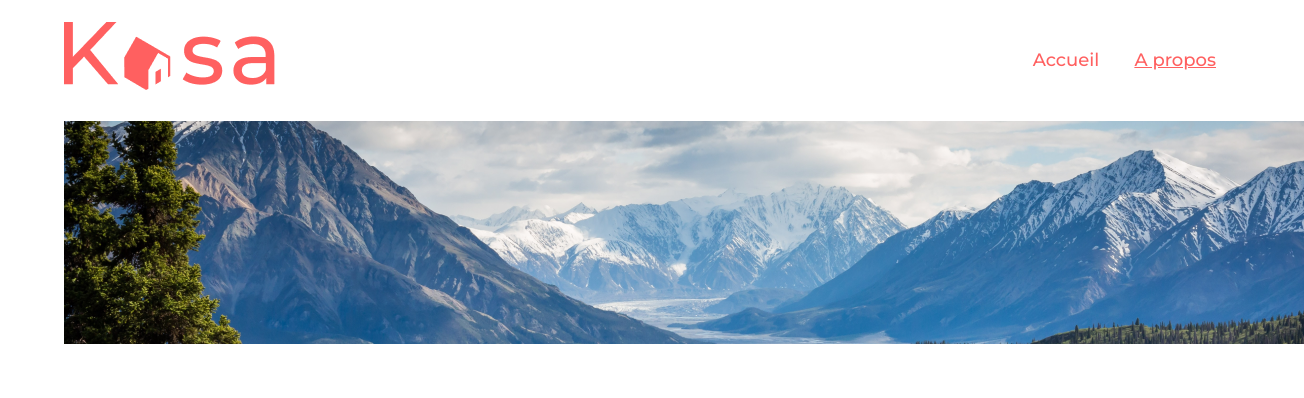
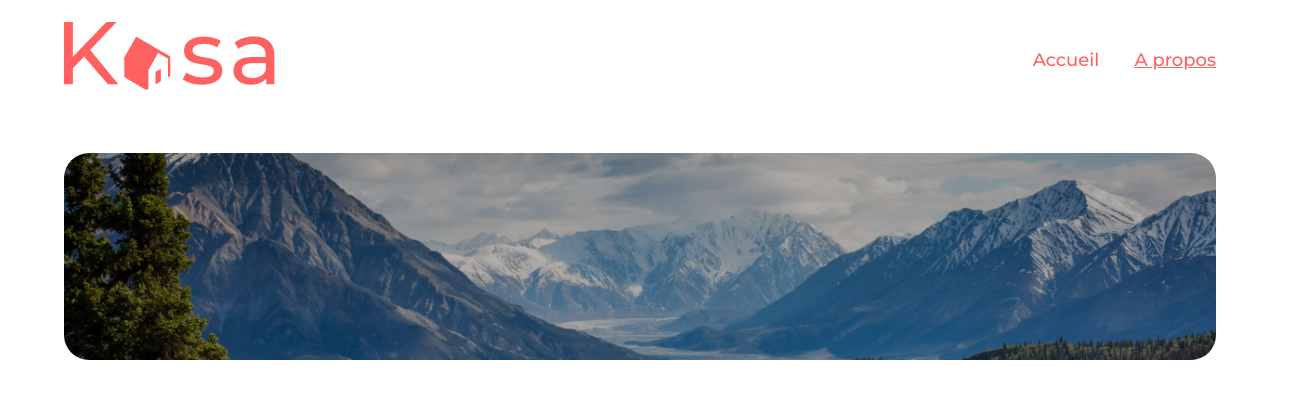
Before and after one commit to aperbet56/P7_Kasa_Perbet_Annabelle_09_2022, a React (Create React App) app: page /about in a window 1280 px wide. Shown: the top 398 px of the page, 1304 px wide, since content can reach past the window. Built offline with nearby package versions, Linux system fonts and the light colour scheme.

Commit message:
Amélioration du style

```diff
--- a/src/styles/index.css
+++ b/src/styles/index.css
@@ -45,11 +45,6 @@ header nav ul {
 header nav ul li {
   padding: 50px 0px;
   margin-left: 35px;
-}
-
-/* Specific styles for non-active links */
-.link {
-  text-decoration: none;
 }
 
 /* Specific styles for active links */
@@ -159,6 +154,20 @@ footer span {
   color: #ffffff;
 }
 
+.about__banner {
+  position: relative;
+  display: flex;
+  justify-content: center;
+  align-items: center;
+  margin: 32px 0 64px 0;
+  max-width: 100%;
+}
+.about__banner .about__banner__img {
+  max-width: 100%;
+  border-radius: 25px;
+  filter: brightness(70%);
+}
+
 .error404 {
   display: flex;
   flex-direction: column;
--- a/src/styles/index.scss
+++ b/src/styles/index.scss
@@ -6,10 +6,8 @@
 @import "./layout/header";
 @import "./layout/footer";
 
-
 @import "./components/banner";
 @import "./components/card";
-
-
+@import "./components/aboutBanner";
 
 @import "./pages/error";
--- a/src/styles/layout/_header.scss
+++ b/src/styles/layout/_header.scss
@@ -14,27 +14,12 @@ header nav ul {
     padding: 50px 0px;
     margin-left: 35px;
   }
-
-}
-
-/* Specific styles for non-active links */
-.link {
-  text-decoration: none;
 }
 
 /* Specific styles for active links */
 .link-active {
   text-decoration: underline;
 }
-
-
-
-
-
-
-
-
-
 
 /*.nav-active {
     position: relative;
```
Also changed, not shown: 2 other files (tests, documents, lock files or other folders).
